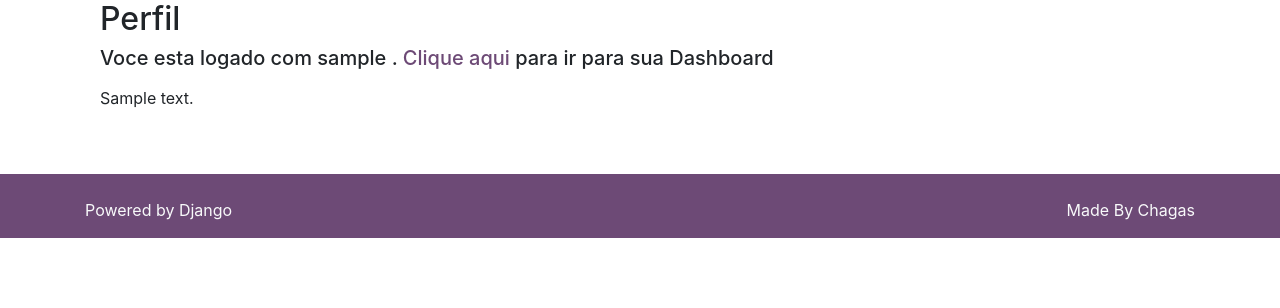
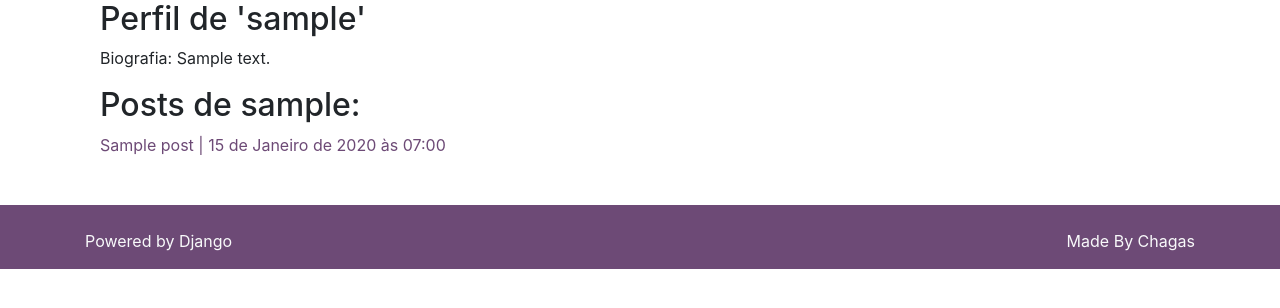
Before and after one commit to Chagas011/blogdjango, a Django app: a page that uses templates/partials/_nav.html in a window 1280 px wide. Shown: the part 56-364 px from the top of the page. Run offline with Django 4.2, Linux system fonts and the light colour scheme; a user stored in the database is signed in; tables that the repository leaves empty hold one stand-in row (values such as "Sample post"); parts of the project's set-up code (start-up, migrations or seed data) failed here and were passed over; some libraries are stand-ins or nearby versions.

Commit message:
acessando os perfils

```diff
--- a/blog/settings.py
+++ b/blog/settings.py
@@ -57,6 +57,7 @@ MIDDLEWARE = [
     'django.contrib.messages.middleware.MessageMiddleware',
     'django.middleware.clickjacking.XFrameOptionsMiddleware',
     'axes.middleware.AxesMiddleware',
+    'django.middleware.locale.LocaleMiddleware',
 ]
 
 ROOT_URLCONF = 'blog.urls'
@@ -117,6 +118,7 @@ AUTH_PASSWORD_VALIDATORS = [
 # Internationalization
 # https://docs.djangoproject.com/en/4.0/topics/i18n/
 
+
 LANGUAGE_CODE = 'pt-BR'
 
 TIME_ZONE = 'America/Sao_Paulo'
@@ -125,6 +127,9 @@ USE_I18N = True
 
 USE_TZ = True
 
+LOCALE_PATHS = [
+    BASE_DIR / 'locale',
+]
 
 # Static files (CSS, JavaScript, Images)
 # https://docs.djangoproject.com/en/4.0/howto/static-files/
--- a/perfil/templates/perfil/perfil.html
+++ b/perfil/templates/perfil/perfil.html
@@ -3,11 +3,19 @@
 {% block conteudo %}
 
     <div class="container">
-        <h2>Perfil</h2>
+        <h2>Perfil de '{{perfil.author.username}}'</h2>
+        <p>Biografia: {{perfil.bio}} </p>
 
-        <h5> <p> Voce esta logado com {{request.user.username}} .
-            <a href="{% url 'dashboard' %}"> Clique aqui </a> para ir para sua Dashboard </p></h5>
+        <h2> Posts de {{perfil.author.username}}:</h2>
+        <ul class="navbar-nav ml-auto">
+            {% for post in posts %}
 
-        <p>{{perfil.bio}} </p>
+                <li class="nav-item">
+                    <a href="{% url 'post_detalhes' post.id %}">
+                        {{post}} |
+                        {{post.data_post}}
+                    </a>
+                </li>
+            {% endfor %}
     </div>
 {% endblock conteudo %}
--- a/perfil/urls.py
+++ b/perfil/urls.py
@@ -1,7 +1,9 @@
 from django.urls import path
+
 from . import views
 
 
 urlpatterns = [
-    path('<str:usuario>', views.PerfilView.as_view(), name='perfila')
+    path('<str:usuario>', views.PerfilView.as_view(), name='perfila'),
+    path('update/<int:pk>', views.PerfilUpdate.as_view(), name='perfil_update')
 ]
--- a/perfil/views/__init__.py
+++ b/perfil/views/__init__.py
@@ -1 +1 @@
-from .perfils import PerfilView # noqa
+from .perfils import * # noqa
--- a/perfil/views/perfils.py
+++ b/perfil/views/perfils.py
@@ -1,13 +1,14 @@
 from django.utils.decorators import method_decorator
 from django.contrib.auth.decorators import login_required
 from django.views.generic import TemplateView
+from django.views.generic.edit import UpdateView
 from django.shortcuts import get_object_or_404
 from perfil.models import Perfils
+from django.urls import reverse_lazy
+from posts.models import Post
+# Isso sera um update view
 
 
-@method_decorator(
-    login_required(
-        login_url='login_form', redirect_field_name='next'), name='dispatch')
 class PerfilView(TemplateView):
     template_name = 'perfil/perfil.html'
 
@@ -20,5 +21,17 @@ class PerfilView(TemplateView):
 
         return self.render_to_response({
             **context,
-            'perfil': perfil
+            'perfil': perfil,
+            'posts': Post.objects.filter(
+                autor_post__username=perfil_username, publicado_post=True)
         })
+
+
+@method_decorator(
+    login_required(
+        login_url='login_form', redirect_field_name='next'), name='dispatch')
+class PerfilUpdate(UpdateView):
+    template_name = 'perfil/perfil_update.html'
+    model = Perfils
+    fields = ['bio']
+    success_url = reverse_lazy('perfil_update')
--- a/posts/templates/posts/index.html
+++ b/posts/templates/posts/index.html
@@ -34,6 +34,8 @@
                     {{post.numero_comentarios|plurar_comentarios }}
                     |
                     {{post.categoria_post}}
+                    |
+                    <a href="{% url 'perfila' post.autor_post.username%}">{{post.autor_post}}</a>
                 </small>
             </p>
 
--- a/templates/partials/_nav.html
+++ b/templates/partials/_nav.html
@@ -16,7 +16,7 @@
 
                 {% if request.user.is_authenticated %}
                     <li class="nav-item">
-                        <a class="nav-link" href="{% url 'perfila' user.username %}">Perfil</a>
+                        <a class="nav-link" href="#">Perfil</a>
                     </li>
                 {% endif %}
 
```
Also changed, not shown: perfil/templates/perfil/perfil_update.html (added, +15 -0 lines), media/post_img/2022/07/19/pexels-torsten-dettlaff-59523.jpg (added).
